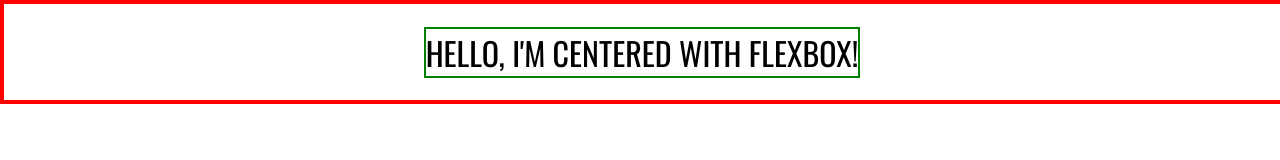
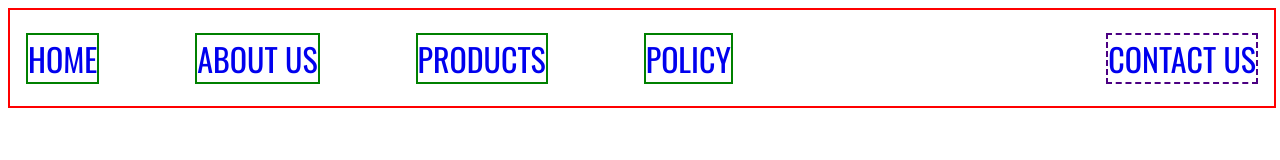
Before and after one commit to iFiveZero/ResponsiveWebDesign, a plain HTML site: page Flexbox/FlexboxOffset/index.html in a window 1280 px wide. Drawn offline with nearby package versions, Linux system fonts and the light colour scheme; files whose address does not match are found by name.

Commit message:
alignment pactice

```diff
--- a/Flexbox/FlexboxOffset/css/style.css
+++ b/Flexbox/FlexboxOffset/css/style.css
@@ -1,26 +1,50 @@
+body {
+    font-family: 'Oswald', sans-serif;
+    text-transform: uppercase;
+
+    font-size: 2rem;
+}
+
 .Container {
-    margin: 0;
-    padding: 0;
+    border: solid red 2px !important;
+}
+
+.Item{
+    border: solid green 2px !important;
+}
+
+.Last-Item {
+    border: dashed indigo 2px !important;
+}
+
+
+@media (min-width: 40rem) {
+.Container {
+
     min-height: 6rem;
     width: 100%;
     border: solid red 2px !important;
     display: flex;
-    justify-content: center;
+    /*justify-content: center;*/
     align-items: center;
+
     flex-wrap: wrap;
+    gap: 2em;
 
 }
 
-.CentreMe{
+.Item, .Last-Item {
+    margin: 1rem;
+    text-decoration: none;
+}
 
-    font-family: 'Oswald', sans-serif;
-    text-transform: uppercase;
-    font-size: 2rem;
+.Item{
+    margin-right: 1rem;
+    border: solid green 2px !important;
+}
 
-
-
-
-
-    border: solid green 2px !important;
-
+.Last-Item {
+    margin-left: auto;
+    border: dashed indigo 2px !important;
 }
+}
--- a/Flexbox/FlexboxOffset/index.html
+++ b/Flexbox/FlexboxOffset/index.html
@@ -11,9 +11,13 @@
         <link rel="preconnect" href="https://fonts.gstatic.com" crossorigin>
         <link href="https://fonts.googleapis.com/css2?family=Oswald&display=swap" rel="stylesheet">
     </head>
-    <body class="Container">
+    <body>
         <div  class="Container">
-        <div class="CentreMe">Hello, I'm centered with Flexbox!</div>
+            <a href="#" class="Item">Home</a>
+            <a href="#" class="Item">About Us</a>
+            <a href="#" class="Item">Products</a>
+            <a href="#" class="Item">Policy</a>
+            <a href="#" class="Last-Item">Contact Us</a>
     </div>
         <script src="app.js" async defer></script>
     </body>
```
